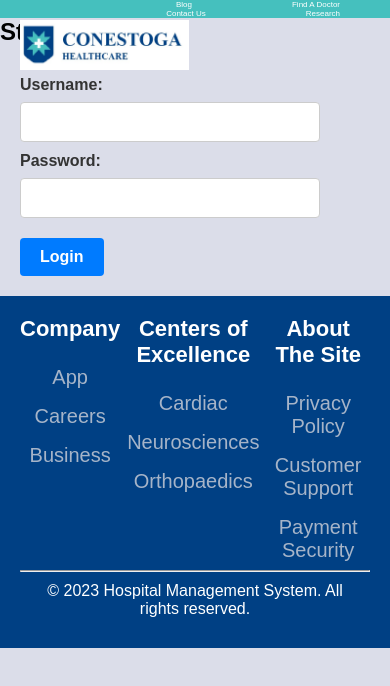
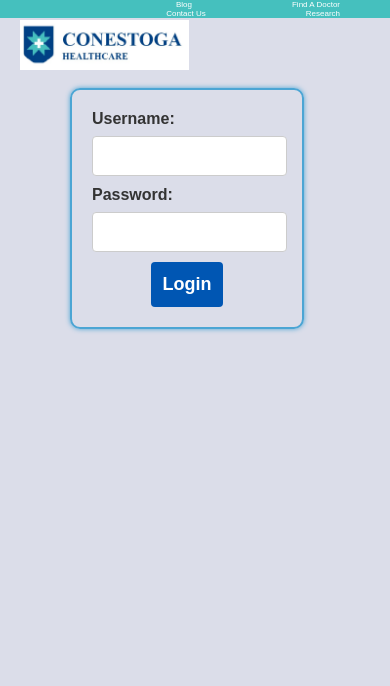
Before and after one commit to sachins97/CONESTOGA-HEALTHCARE, a React (Create React App) app: page /staff in a window 390 px wide. Shown: the top 686 px of the page. Built offline with nearby package versions, Linux system fonts and the light colour scheme.

Commit message:
commit with changes in UI

```diff
--- a/src/AdminLogin.js
+++ b/src/AdminLogin.js
@@ -37,8 +37,8 @@ function AdminLogin() {
   return (
     <div>
       <Header />
-      <h2>Admin Login</h2>
-      <form>
+      <form class="login-form">
+        <h2>Admin Login</h2>
         <div>
           <label htmlFor="username">Username:</label>
           <input
--- a/src/DoctorLogin.js
+++ b/src/DoctorLogin.js
@@ -36,8 +36,9 @@ function DoctorLogin() {
   return (
     <div>
       <Header />
-      <h2>Doctor Login</h2>
-      <form>
+
+      <form class="login-form">
+        <h2>Doctor Login</h2>
         <div>
           <label htmlFor="username">Username:</label>
           <input
--- a/src/Home.css
+++ b/src/Home.css
@@ -78,3 +78,11 @@ main {
 .about h3 {
   color: rgb(52, 52, 52);
 }
+
+@media only screen and (max-width: 700px) {
+  h2,
+  .about,
+  .buttons {
+    display: none;
+  }
+}
--- a/src/StaffLogin.js
+++ b/src/StaffLogin.js
@@ -36,8 +36,9 @@ function StaffLoginPage() {
   return (
     <div>
       <Header />
-      <h2>Staff Login</h2>
-      <form>
+
+      <form class="login-form">
+        <h2>Staff Login</h2>
         <div>
           <label htmlFor="username">Username:</label>
           <input
--- a/src/footer.css
+++ b/src/footer.css
@@ -40,3 +40,9 @@ footer {
 .row hr {
   opacity: 0.7;
 }
+
+@media only screen and (max-width: 700px) {
+  footer {
+    display: none;
+  }
+}
--- a/src/login.css
+++ b/src/login.css
@@ -1,28 +1,23 @@
-.login-container {
-    max-width: 400px;
-    margin: 0 auto;
+.login-form {
+  display: flex;
+  flex-flow: column;
+  border: 2px solid #4ba5d4;
+  border-radius: 10px;
   padding: 20px;
+  width: 23vw;
+  text-align: center;
+  margin: 50px auto;
+  box-shadow: 0 0 5px #4ba5d4;
 }
 
-  .login-title {
+.login-form h2 {
+  margin: 10px auto;
+  font-weight: bold;
+  color: #004084;
   text-align: center;
-    font-size: 24px;
-    color: #333;
-    margin-bottom: 20px;
 }
 
-  .login-form {
-    display: flex;
-    flex-direction: column;
-  }
-
-  .login-label {
-    margin-bottom: 10px;
-    font-weight: bold;
-    color: #333;
-  }
-
-  .login-input {
+.login-form input {
   padding: 10px;
   margin-bottom: 10px;
   font-size: 16px;
@@ -30,17 +25,37 @@
   border-radius: 4px;
 }
 
-  .login-button {
+.login-form button[type='submit'] {
   padding: 12px;
   font-size: 18px;
   font-weight: bold;
   color: #fff;
-    background-color: #007bff;
+  background-color: #0056b3;
   border: none;
   border-radius: 4px;
   cursor: pointer;
+  margin: auto;
 }
 
-  .login-button:hover {
-    background-color: #0056b3;
+.login-form button[type='submit']:hover {
+  background-color: #007bff;
 }
+
+@media only screen and (max-width: 700px) {
+  .login-form {
+    display: flex;
+    flex-flow: column;
+    border: 2px solid #4ba5d4;
+    border-radius: 10px;
+    padding: 20px;
+    width: 60vw;
+    text-align: center;
+    margin: 70px;
+    box-shadow: 0 0 5px #4ba5d4;
+  }
+
+  .login-form input[type='text'],
+  [type='password'] {
+    width: 50vw;
+  }
+}
```
Lines whose indentation alone changed are shown as unchanged.
